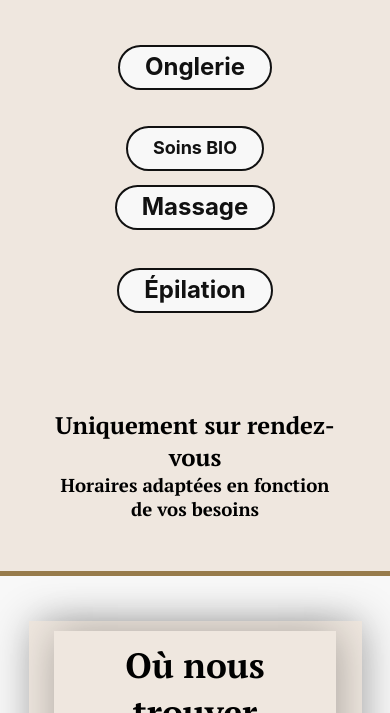
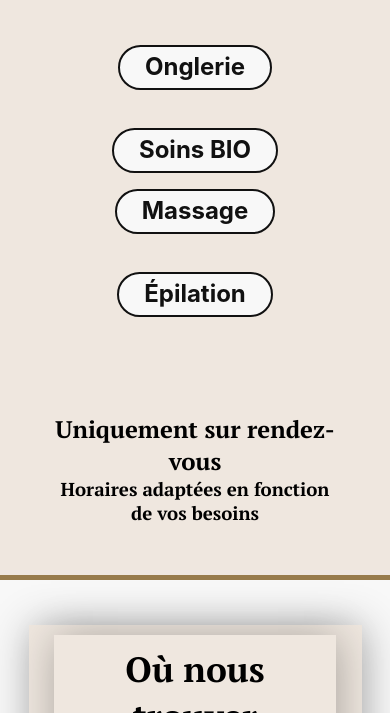
Before and after one commit to XavAsh/parall, a plain HTML site: page index.html in a window 390 px wide. Shown: the part 1660-2373 px from the top of the page. Drawn offline with Linux system fonts and the light colour scheme.

Commit message:
Update style.css

```diff
--- a/style.css
+++ b/style.css
@@ -427,14 +427,6 @@ input {
 .container-content .button-56 {
   text-align: center;
   margin: 0.5em 0; /* Add spacing between elements */
-}
-
-/* Specific adjustment for the label within the Soins BIO section for screens smaller than 480px wide */
-@media (max-width: 479px) {
-  #tarifs-ongles-mel label[for="soins"] {
-    font-size: 12px; /* Adjust font size specifically for screens smaller than 480px */
-
-  }
 }
 /* Styles for larger screens (min-width: 768px) */
 @media (min-width: 768px) {
```
